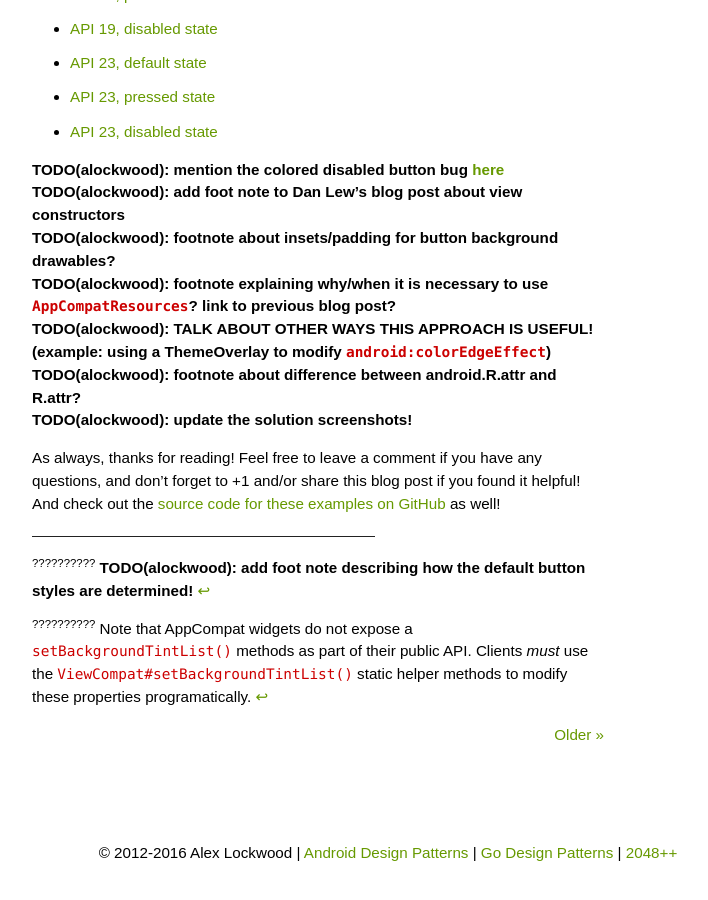
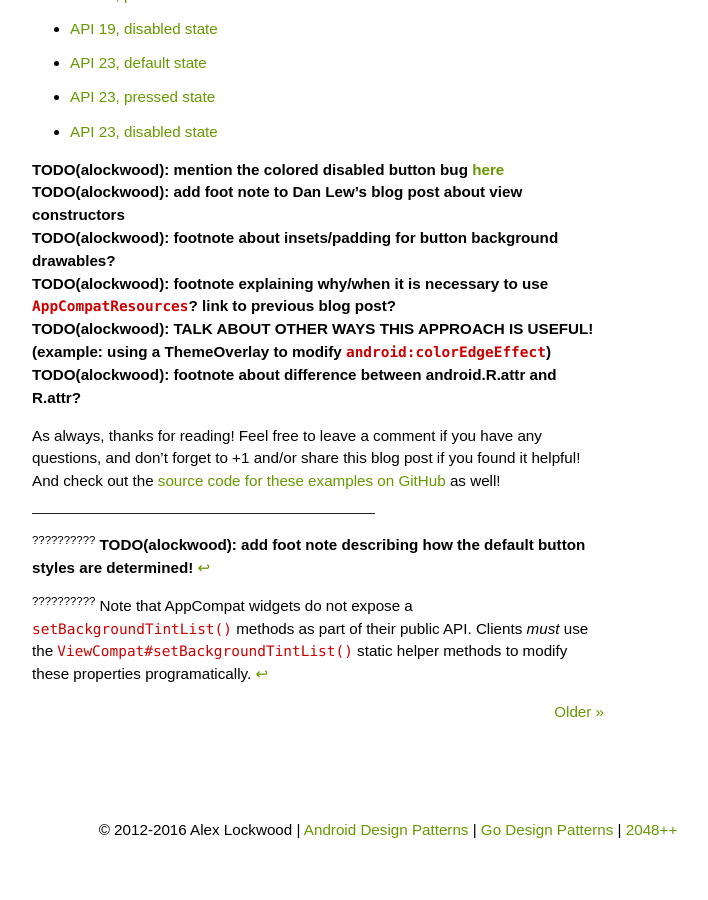
Before and after one commit to alexjlockwood/AndroidDesignPatterns, a Jekyll site: the page built from _posts/2016-08-08-theming-buttons-with-themeoverlays-background-tints.md, in a window 1280 px wide and 900 px high, scrolled down 7181 px. Shown: the whole window, without its empty margins (252-960 px from the left). Built offline with Jekyll 4.4.1, drawn with Linux system fonts in a browser that asks for light colours; some web fonts are replaced; a script that is not in the unit is left out; comment, search, counter and statistics services are not loaded; after the commit the page ends 8058 px from its top, so only the background shows below that; some of the changed lines change nothing that is shown.

Commit message:
updated solution screenshots

```diff
--- a/_posts/2016-08-08-theming-buttons-with-themeoverlays-background-tints.md
+++ b/_posts/2016-08-08-theming-buttons-with-themeoverlays-background-tints.md
@@ -386,10 +386,10 @@
 
 * [API 19, default state](/assets/images/posts/2016/08/08/themed-buttons-enabled-unpressed-19.png)
 * [API 19, pressed state](/assets/images/posts/2016/08/08/themed-buttons-enabled-pressed-19.png)
-* [API 19, disabled state](/assets/images/posts/2016/08/08/themed-buttons-disabled-unpressed-19.png)
+* [API 19, disabled state](/assets/images/posts/2016/08/08/themed-buttons-disabled-19.png)
 * [API 23, default state](/assets/images/posts/2016/08/08/themed-buttons-enabled-unpressed-23.png)
 * [API 23, pressed state](/assets/images/posts/2016/08/08/themed-buttons-enabled-pressed-23.png)
-* [API 23, disabled state](/assets/images/posts/2016/08/08/themed-buttons-disabled-unpressed-23.png)
+* [API 23, disabled state](/assets/images/posts/2016/08/08/themed-buttons-disabled-23.png)
 
 **TODO(alockwood): mention the colored disabled button bug [here][ColoredButtonDisabledTextBug]**<br>
 **TODO(alockwood): add foot note to Dan Lew's blog post about view constructors**<br>
@@ -397,7 +397,6 @@
 **TODO(alockwood): footnote explaining why/when it is necessary to use `AppCompatResources`? link to previous blog post?**<br>
 **TODO(alockwood): TALK ABOUT OTHER WAYS THIS APPROACH IS USEFUL! (example: using a ThemeOverlay to modify `android:colorEdgeEffect`)**<br>
 **TODO(alockwood): footnote about difference between android.R.attr and R.attr?**<br>
-**TODO(alockwood): update the solution screenshots!**
 
 As always, thanks for reading! Feel free to leave a comment if you have any questions,
 and don't forget to +1 and/or share this blog post if you found it helpful! And check out the
```
Also changed, not shown: assets/images/posts/2016/08/08/themed-buttons-disabled-19.png (added), assets/images/posts/2016/08/08/themed-buttons-disabled-23.png (added), assets/images/posts/2016/08/08/themed-buttons-disabled-unpressed-19.png (deleted), assets/images/posts/2016/08/08/themed-buttons-disabled-unpressed-23.png (deleted), assets/images/posts/2016/08/08/themed-buttons-enabled-pressed-19.png, assets/images/posts/2016/08/08/themed-buttons-enabled-pressed-23.png, assets/images/posts/2016/08/08/themed-buttons-enabled-unpressed-19.png, assets/images/posts/2016/08/08/themed-buttons-enabled-unpressed-23.png.
